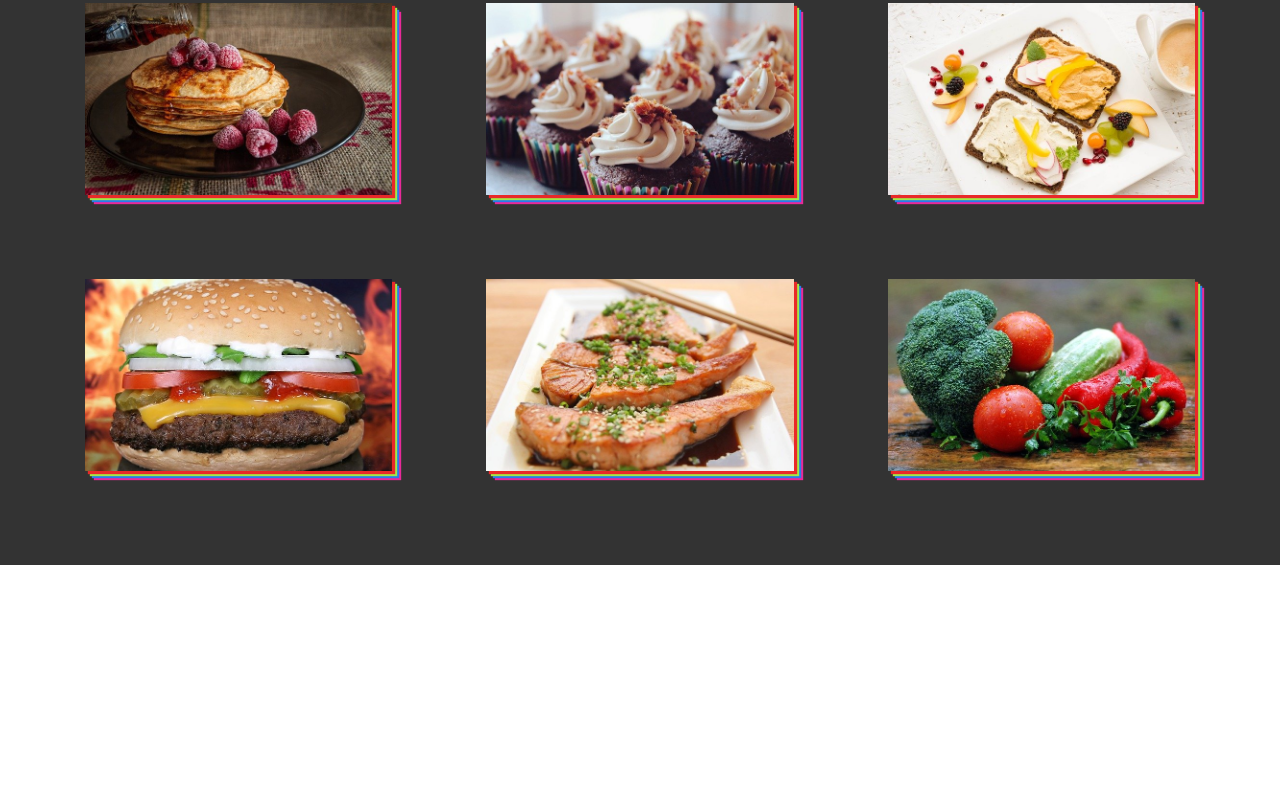
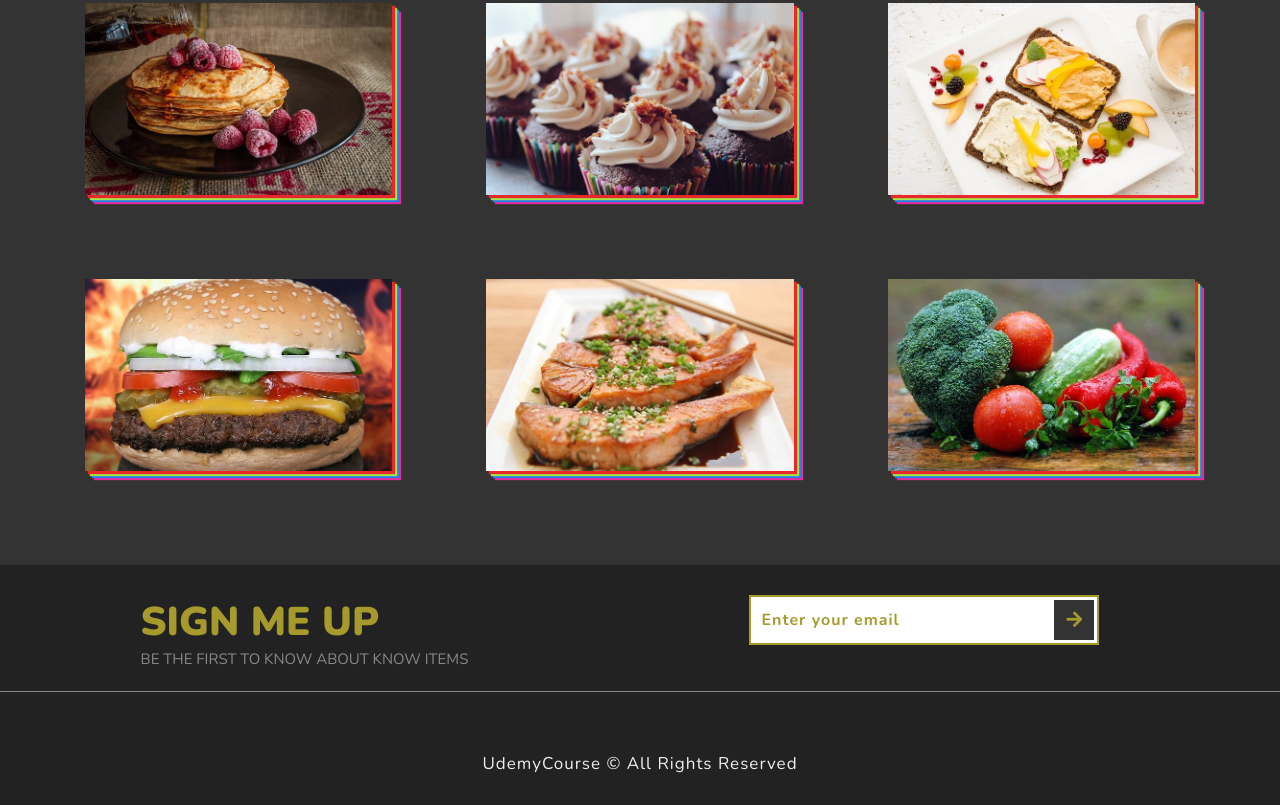
Before and after one commit to jchapar/foods, a plain HTML site: page index.html in a window 1280 px wide. Shown: the part 1950-2755 px from the top of the page. Before the commit the page ends 2515 px from the top, so only its background shows below. Drawn offline with nearby package versions, Linux system fonts and the light colour scheme.

Commit message:
footer section done

```diff
--- a/index.html
+++ b/index.html
@@ -87,6 +87,23 @@
         </a>
       </div>
     </section>
+
+    <!-- Section Four -->
+    <section class="section-4">
+      <div class="section-4-text">
+        <h2 class="section-4-heading">Sign Me Up</h2>
+        <p class="section-4-p">Be The first to know about know items</p>
+      </div>
+      <form class="sign-up-form">
+        <input type="email" class="sign-up-form-input" placeholder="Enter your email">
+        <button type="submit" class="sign-up-form-btn">
+          <i class="fas fa-arrow-right"></i>
+        </button>
+      </form>
+      <p class="copyright">
+        UdemyCourse &copy; All Rights Reserved
+      </p>
+    </section>
   </div>
 
 
--- a/style.css
+++ b/style.css
@@ -245,3 +245,75 @@ html {
   visibility: visible;
   transition: opacity 1s 1s;
 }
+
+/* Section Four */
+.section-4 {
+  width: 100%;
+  height: 30vh;
+  background-color: #222;
+  display: flex;
+  justify-content: space-around;
+  align-items: flex-start;
+  padding: 3rem 0;
+  position: relative;
+}
+
+.section-4-text {
+  text-transform: uppercase;
+}
+
+.section-4-heading {
+  font-size: 4rem;
+  font-weight: 900;
+  color: #a79a2d;
+}
+
+.section-4-p {
+  font-size: 1.5rem;
+  color: #888;
+}
+
+.sign-up-form {
+  display: flex;
+  align-items: center;
+}
+
+.sign-up-form-input {
+  width: 35rem;
+  height: 5rem;
+  padding: 1rem;
+  border: 0.2rem solid #a79a2d;
+  font-size: 1.6rem;
+  font-weight: 700;
+  letter-spacing: 0.1rem;
+  color: #a79a2d;
+}
+
+.sign-up-form-input::placeholder {
+  color: #a79a2d;
+}
+
+.sign-up-form-btn {
+  position: relative;
+  left: -4.5rem;
+  width: 4rem;
+  height: 4rem;
+  background-color: #333;
+  color: #a79a2d;
+  border: none;
+  font-size: 1.8rem;
+  cursor: pointer;
+}
+
+.copyright {
+  position: absolute;
+  bottom: 3rem;
+  font-size: 1.7rem;
+  font-weight: 200;
+  color: #eee;
+  letter-spacing: 0.1rem;
+  border-top: 0.1rem solid #888;
+  padding-top: 6rem;
+  width: 100%;
+  text-align: center;
+}
```
